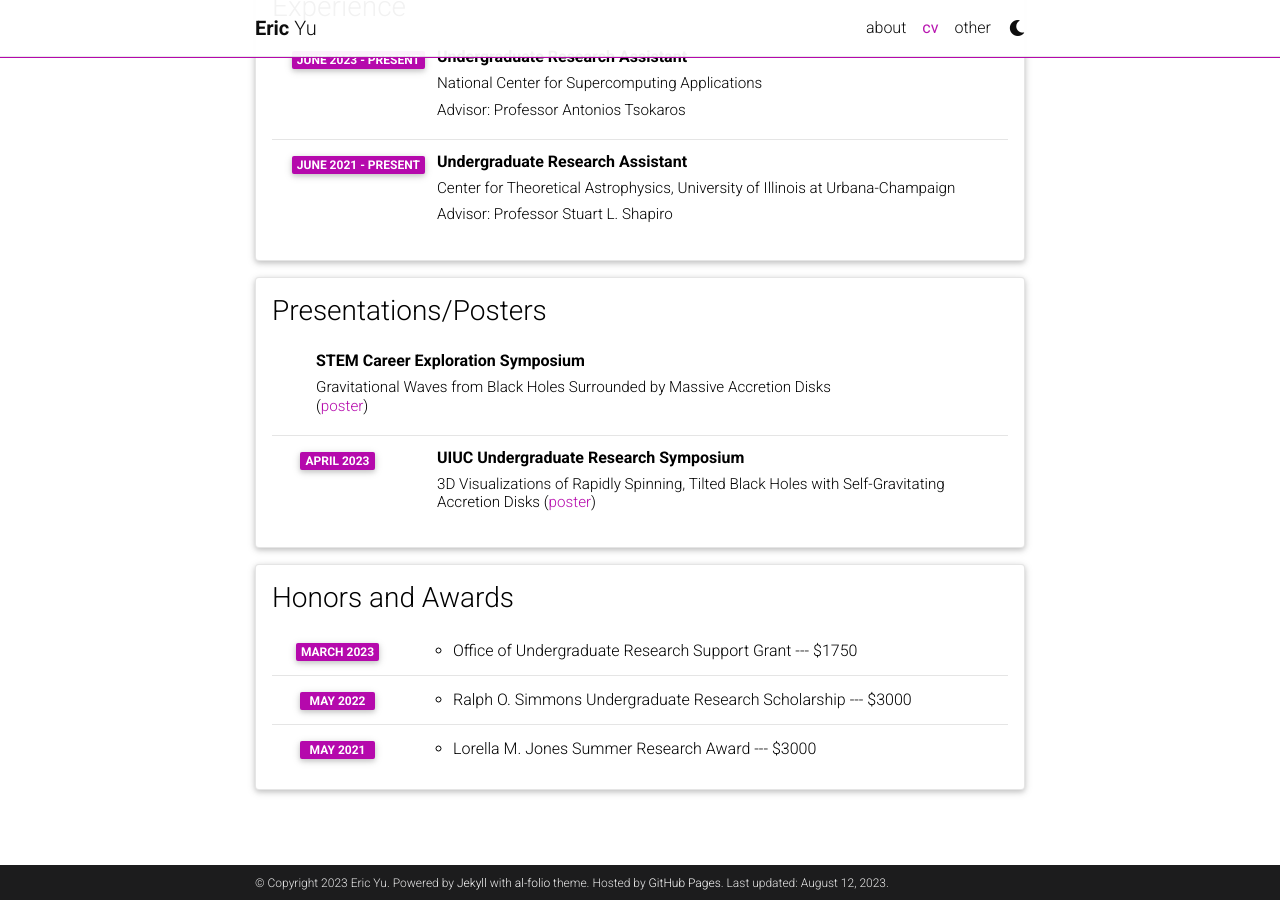
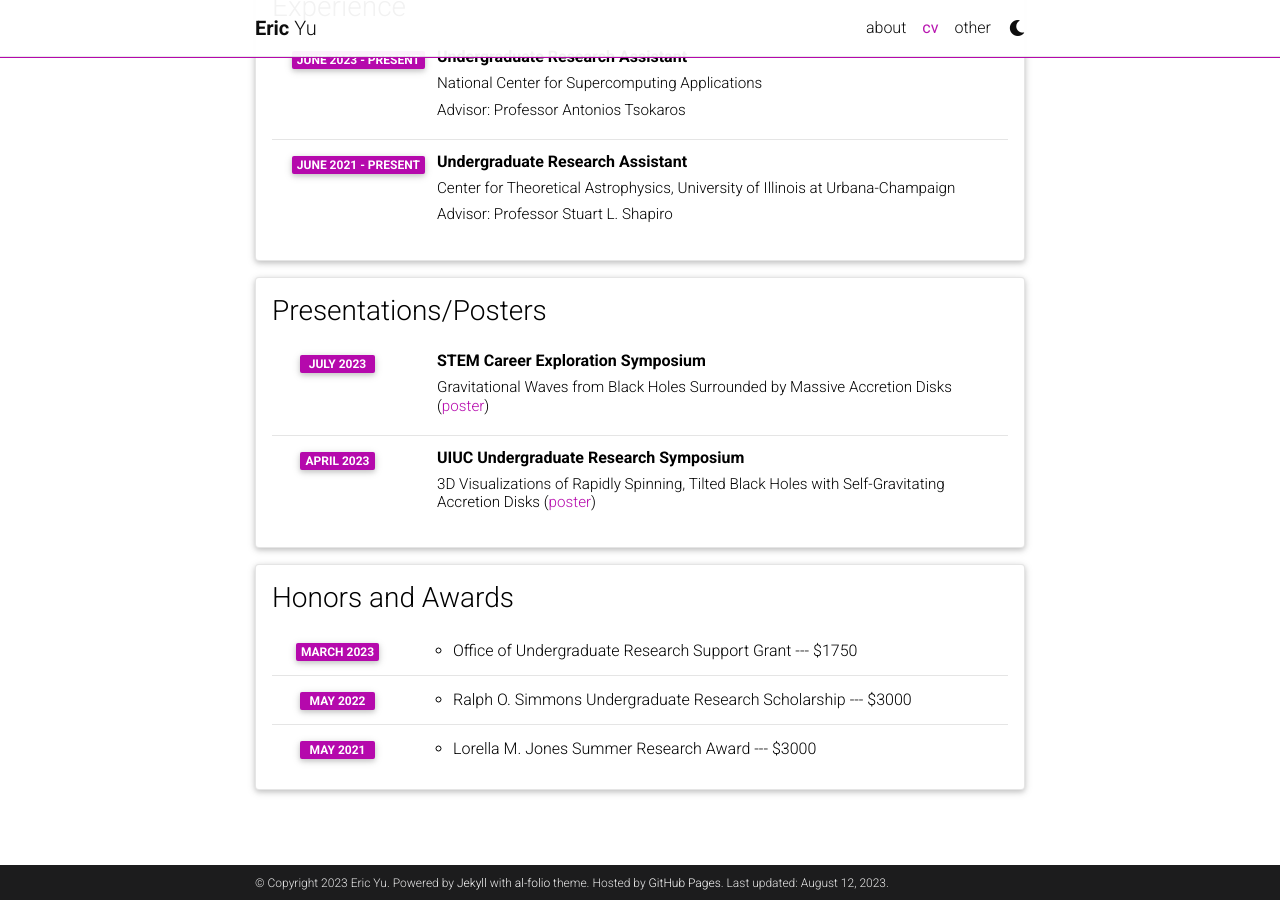
Before and after one commit to aeric-underscore/aeric-underscore.github.io, a Jekyll site: the page built from _pages/cv.md, in a window 1280 px wide and 900 px high, scrolled down 641 px. Built offline with Jekyll 4.4.1, drawn with Linux system fonts in a browser that asks for light colours; comment, search, counter and statistics services are not loaded; a style sheet for code colours, icons or effects is not loaded.

Commit message:
i forgor something

```diff
--- a/_data/cv.yml
+++ b/_data/cv.yml
@@ -40,6 +40,7 @@
   contents:
     - title: STEM Career Exploration Symposium
       institution: Gravitational Waves from Black Holes Surrounded by Massive Accretion Disks (<a href="/assets/pdf/poster_7-2023_GWs.pdf" target="_blank">poster</a>)
+      year: July 2023
 
     - title: UIUC Undergraduate Research Symposium
       institution: 3D Visualizations of Rapidly Spinning, Tilted Black Holes with Self-Gravitating Accretion Disks (<a href="/assets/pdf/poster_4-2023_URS.pdf" target="_blank">poster</a>)
```
